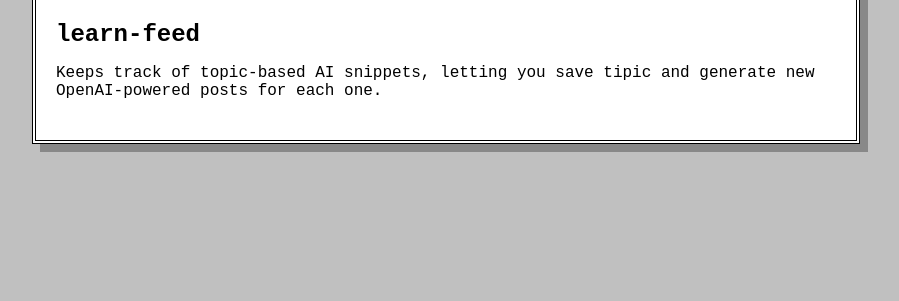
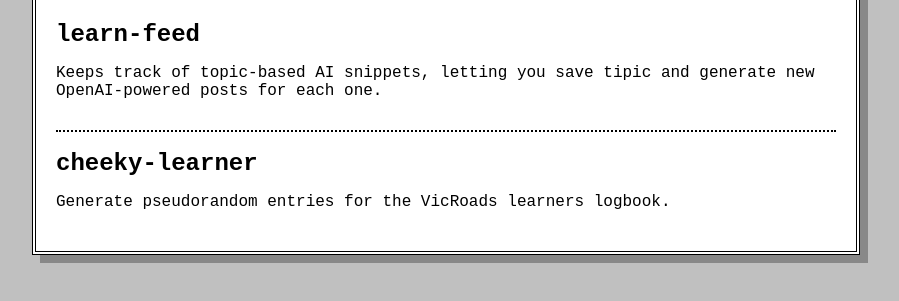
Before and after one commit to joshkoz/html-tools, a plain HTML site: page index.html in a window 1280 px wide. Shown: the part 119-420 px from the top of the page, without its empty margins (194-1093 px from the left). Drawn offline with Linux system fonts and the light colour scheme.

Commit message:
add cheeky learner

```diff
--- a/index.html
+++ b/index.html
@@ -72,6 +72,16 @@
             generate new OpenAI-powered posts for each one.
           </p>
         </li>
+        <li class="tool-item">
+          <h2>
+            <a href="https://joshkoz.github.io/cheekylearner/"
+              >cheeky-learner</a
+            >
+          </h2>
+          <p>
+            Generate pseudorandom entries for the VicRoads learners logbook.
+          </p>
+        </li>
       </ul>
     </div>
   </body>
```
